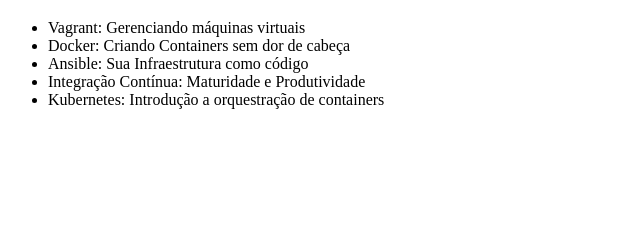
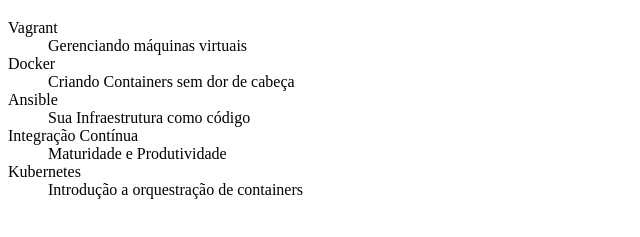
Before and after one commit to ana-alura-curso/alura-git, a plain HTML site: page index.html in a window 1280 px wide. Shown: the part 61-298 px from the top of the page, without its empty margins (0-640 px from the left). Drawn offline with Linux system fonts and the light colour scheme.

Commit message:
Trocando UL por DL e separando os titulos

```diff
--- a/index.html
+++ b/index.html
@@ -7,12 +7,21 @@
 <body>
     <h1> Cursos de DevOps </h1>
 
-    <ul>
-        <li>Vagrant: Gerenciando máquinas virtuais</li>
-        <li>Docker: Criando Containers sem dor de cabeça </li>
-        <li>Ansible: Sua Infraestrutura como código</li>
-        <li>Integração Contínua: Maturidade e Produtividade</li>
-        <li>Kubernetes: Introdução a orquestração de containers</li>
-    </ul>
+    <dl>
+        <dt>Vagrant</dt>
+        <dd>Gerenciando máquinas virtuais</dd>
+
+        <dt>Docker</dt>
+        <dd>Criando Containers sem dor de cabeça </dd>
+
+        <dt>Ansible</dt>
+        <dd>Sua Infraestrutura como código</dd>
+
+        <dt>Integração Contínua</dt>
+        <dd>Maturidade e Produtividade</dd>
+
+        <dt>Kubernetes</dt>
+        <dd>Introdução a orquestração de containers</dd>
+    </dl>
 </body>
 </html>
```
